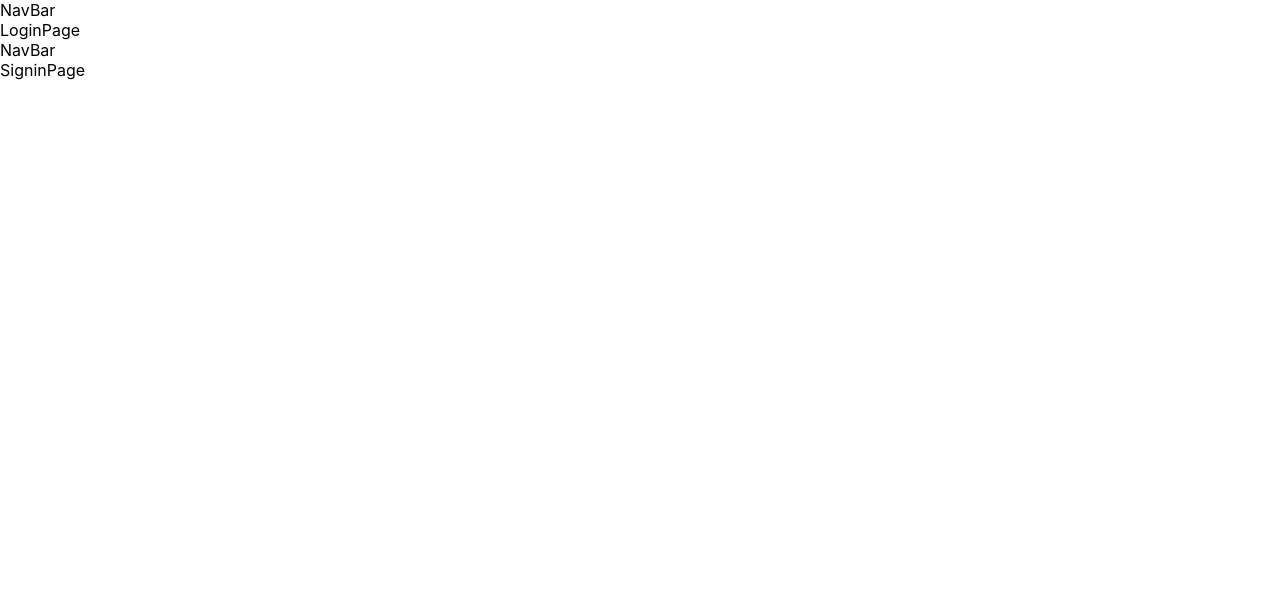
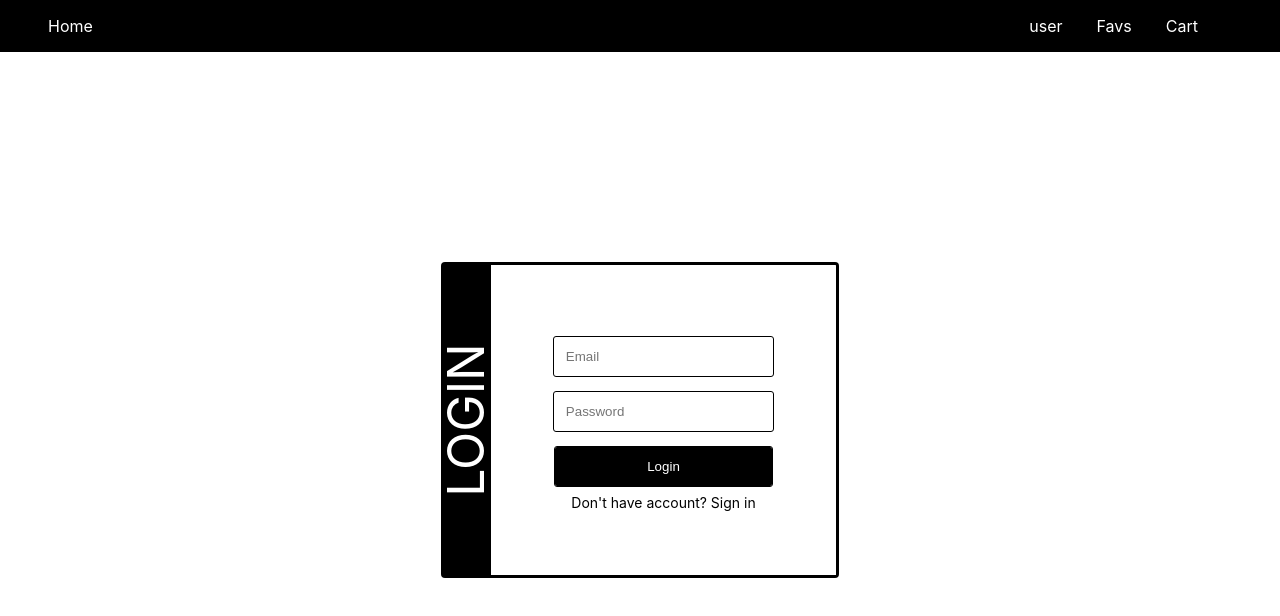
Before and after one commit to sayujya2810/Krypto-frontend-task, a React (Create React App) app: page /login in a window 1280 px wide. Shown: the top 616 px of the page. Built offline with nearby package versions, Linux system fonts and the light colour scheme.

Commit message:
added styling to Login and signup pages

```diff
--- a/package.json
+++ b/package.json
@@ -8,6 +8,7 @@
     "@testing-library/user-event": "^13.5.0",
     "react": "^18.2.0",
     "react-dom": "^18.2.0",
+    "react-router-dom": "^6.3.0",
     "react-scripts": "5.0.1",
     "web-vitals": "^2.1.4"
   },
--- a/src/App.js
+++ b/src/App.js
@@ -1,11 +1,24 @@
+import NavBar from "./components/NavBar";
 import LoginPage from "./pages/LoginPage";
 import SigninPage from "./pages/SigninPage";
+import { BrowserRouter , Routes , Route, Link } from 'react-router-dom'
+import FavouritesPage from "./pages/FavouritesPage";
+import CheckoutPage from "./pages/CheckoutPage";
 
 function App() {
   return (
     <>
-    <LoginPage />
-    <SigninPage />
+    <NavBar />
+    <BrowserRouter>
+        <Routes>
+            <Route path='/favourite' element={<FavouritesPage />} />
+            <Route path='/login' element={<LoginPage />} />
+            <Route path='/signin' element={<SigninPage />} />
+            <Route path='/checkout' element={<CheckoutPage />} />
+        </Routes>
+    </BrowserRouter>
+    {/* <LoginPage /> */}
+    {/* <SigninPage /> */}
     </>
   );
 }
--- a/src/components/NavBar.js
+++ b/src/components/NavBar.js
@@ -1,8 +1,17 @@
 import React from 'react'
+import "../styles/NavBar.css"
+
 
 const NavBar = () => {
   return (
-    <div>NavBar</div>
+    <div className='nav-container'>
+        <div className='nav-left'><a className='nav-links' href='/'>Home</a></div>
+        <div  className='nav-right'>
+            <div>user</div>
+            <a className='nav-links' href='/favourite'>Favs</a>
+            <a className='nav-links' href='/checkout'>Cart</a>
+        </div>
+    </div>
   )
 }
 
--- a/src/pages/LoginPage.js
+++ b/src/pages/LoginPage.js
@@ -1,11 +1,18 @@
 import React from 'react'
-import NavBar from '../components/NavBar'
+import "../styles/forms.css"
 
 const LoginPage = () => {
   return (
-    <div>
-        <NavBar />
-        LoginPage
+    <div className='form-container'>
+        <div className='form-wrapper'>
+            <div className='form-head-container'><p className='form-head'>LOGIN</p></div>
+            <form className='main-form-login'>
+                <input className='inputs' type="text" id='login-email' placeholder='Email' />
+                <input className='inputs' type="password" id='login-password' placeholder='Password' />
+                <button className='inputs form-btn' >Login</button>
+                <a className='dont-have' href='/signin'>Don't have account? Sign in</a>
+            </form>
+        </div>
     </div>
   )
 }
--- a/src/pages/SigninPage.js
+++ b/src/pages/SigninPage.js
@@ -1,11 +1,23 @@
 import React from 'react'
-import NavBar from '../components/NavBar'
+import "../styles/forms.css"
 
 const SigninPage = () => {
   return (
-    <div>
-        <NavBar />
-        SigninPage
+    <div className='form-container'>
+        <div className='form-wrapper'>
+            <div className='form-head-container'><p className='form-head'>SIGNUP</p></div>
+            <form className='main-form'>
+                <div>
+                    <input className='inputs sp' type="text" id='signup-fname' placeholder='First Name' />
+                    <input className='inputs sp' type="text" id='signup-lname' placeholder='Last Name' />
+                </div>
+                <input className='inputs' type="text" id='signup-email' placeholder='Email' />
+                <input className='inputs' type="password" id='signup-password' placeholder='Password' />
+                <input className='inputs' type="password" id='signup-confirm-password' placeholder='Confirm Password' />
+                <button className='inputs form-btn' > Sign In</button>
+                <a className='dont-have' href='/login'>Already an User? Login</a>
+            </form>
+        </div>
     </div>
   )
 }
--- /dev/null
+++ b/src/styles/NavBar.css
@@ -0,0 +1,20 @@
+.nav-container {
+    display: flex;
+    justify-content: space-between;
+    padding: 1rem 3rem;
+    background-color: black;
+    color: white;
+}
+
+.nav-links{
+    color: white;
+    text-decoration: none;
+}
+.nav-right, .nav-left{
+    display: flex;
+}
+.nav-right{
+    justify-content: space-evenly;
+    width: 20%;
+    /* background-color: brown; */
+}
--- /dev/null
+++ b/src/styles/forms.css
@@ -0,0 +1,93 @@
+
+
+.form-container{
+    /* background-color: aquamarine; */
+    height: 92vh;
+    display:flex;
+    justify-content: center;
+    align-items: center;
+}
+
+
+.form-head-container{
+    background-color: black;
+    color: white;
+    display: flex;
+    justify-content: center;
+    align-items: center;
+    width: 50px;
+    border-radius: 4px 0px 0px 4px;
+}
+
+.form-head{
+    transform: rotateZ(-90deg);
+    font-size: 50px;
+}
+
+.form-wrapper{
+    display: flex;
+    /* justify-content: center; */
+    /* align-items: cent/er; */
+}
+
+.main-form{
+    /* background-color: blue; */
+    height: 50%;
+    display: flex;
+    flex-direction: column;
+    padding: 2rem;
+    border-radius: 0px 4px 4px 0px;
+    border: 3px solid black;
+    border-left: 0px;
+    align-items: center;
+    justify-content: center;
+}
+.main-form-login{
+    height: 50%;
+    display: flex;
+    flex-direction: column;
+    padding: 4rem;
+    border-radius: 0px 4px 4px 0px;
+    border: 3px solid black;
+    border-left: 0px;
+    align-items: center;
+    justify-content: center;
+}
+
+.inputs{
+    padding: .75rem;
+    margin: .5rem;
+    border-radius: 2px;
+    border: none;
+    color: black;
+    outline: black solid 1px;
+    width: 90%;
+}
+
+.form-btn{
+    background-color: black;
+    color: white;
+    transition: all ease-in-out .1s;
+    width: 100%;
+
+}
+
+.form-btn:hover{
+    background-color: white;
+    color: black;
+    transition: all ease-in-out .1s;
+}
+
+.inputs:focus{
+    outline: black solid 2px;
+}
+
+.login{
+    height: 60%;
+}
+
+.dont-have{
+    color: black;
+    text-decoration: none;
+    font-size: 14px;
+}
```
Also changed, not shown: 1 other file (tests, documents, lock files or other folders).
